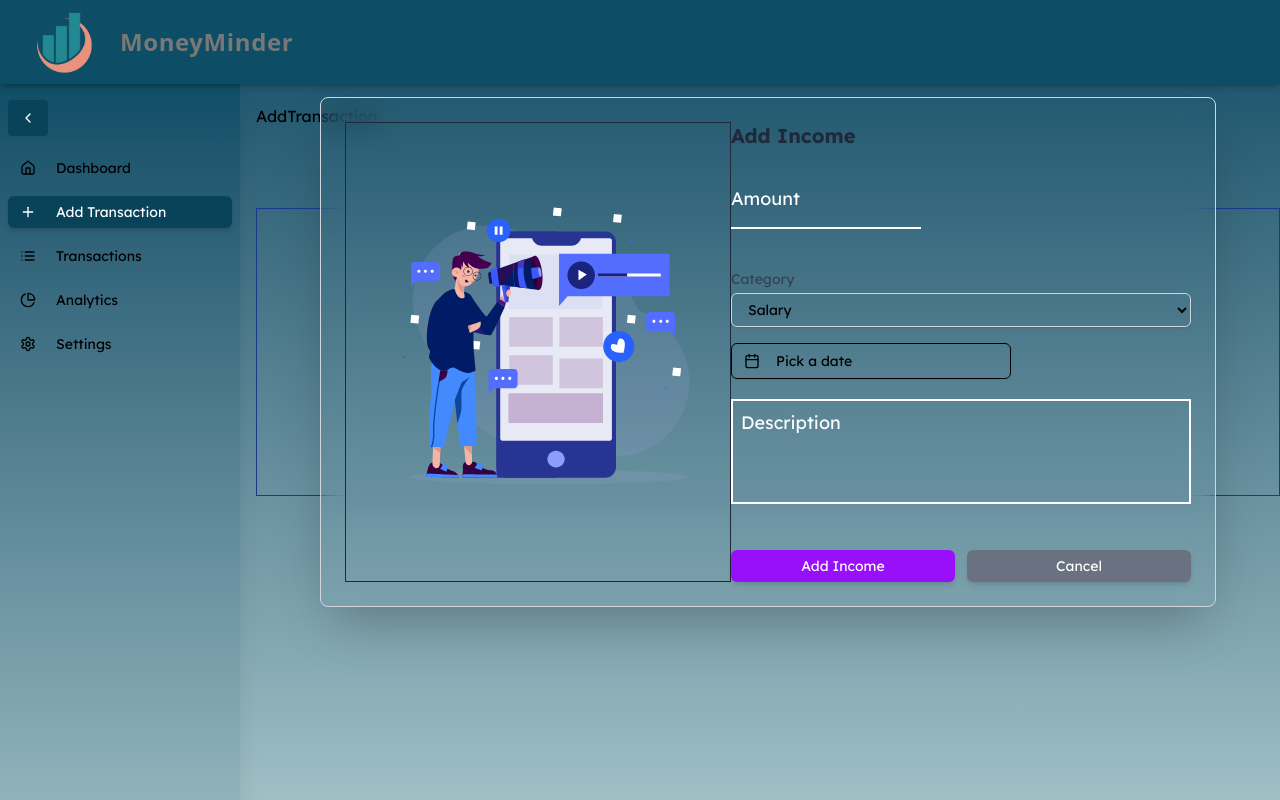
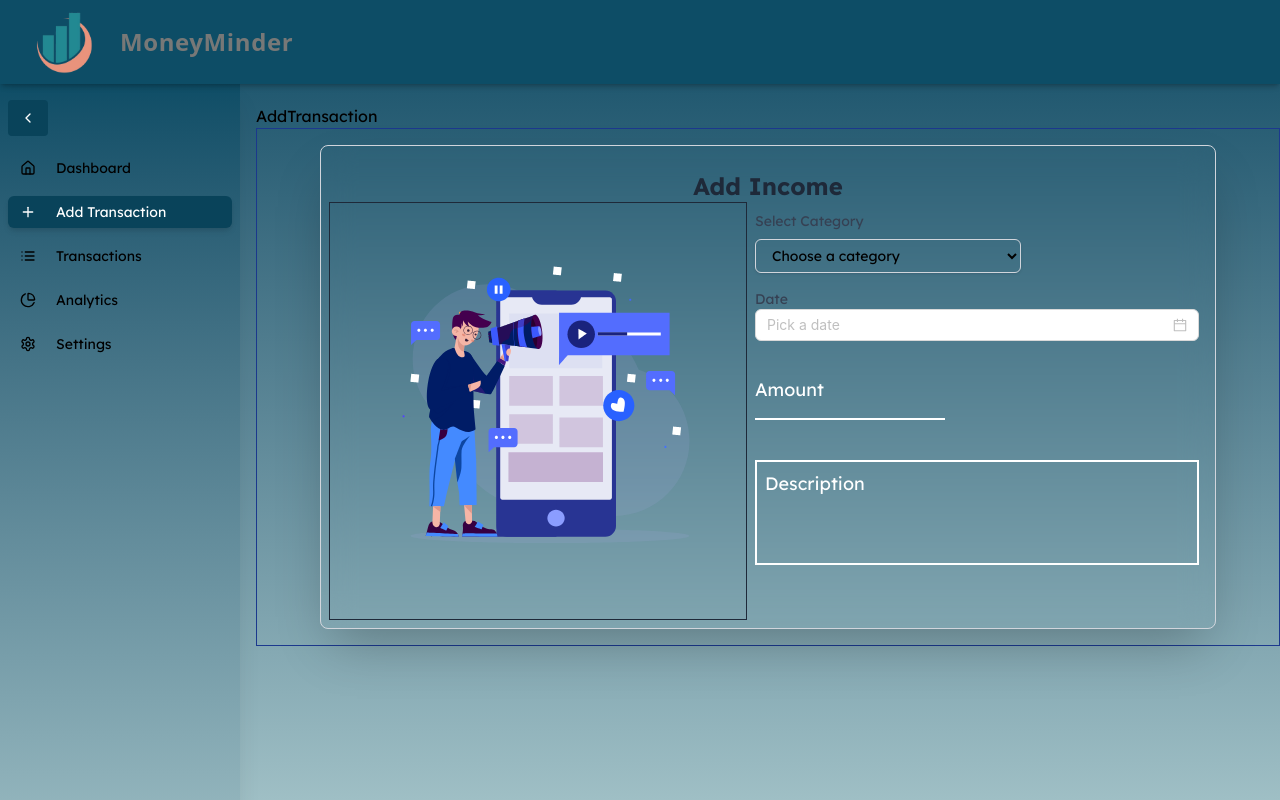
Before and after one commit to hshehriyaralam/MoneyMinder, a React (Vite) app: page /AddTransaction in a window 1280 px wide. Built offline with nearby package versions, Linux system fonts and the light colour scheme.

Commit message:
edit-income-form

```diff
--- a/package.json
+++ b/package.json
@@ -29,6 +29,7 @@
     "ogl": "^1.0.11",
     "postprocessing": "^6.37.1",
     "react": "^18.3.1",
+    "react-datepicker": "^8.2.1",
     "react-day-picker": "^8.10.1",
     "react-dom": "^18.3.1",
     "react-icons": "^5.5.0",
--- a/src/Components/comman/DatePicker.jsx
+++ b/src/Components/comman/DatePicker.jsx
@@ -1,41 +1,16 @@
-"use client";
+import React from "react";
+import { DatePicker } from "antd";
 
-import * as React from "react";
-import { format } from "date-fns";
-import { CalendarIcon } from "lucide-react";
+const CustomDatePicker = ({ selectedDate, setSelectedDate }) => {
+  return (
+    <DatePicker
+      value={selectedDate}
+      onChange={(date) => setSelectedDate(date)}
+      className="w-full"
+      format="DD/MM/YYYY" // Customize the date format
+      placeholder="Pick a date"
+    />
+  );
+};
 
-import { cn } from "@/lib/utils";
-import { Button } from "@/components/ui/button";
-import { Calendar } from "@/components/ui/calendar";
-import {
-  Popover,
-  PopoverContent,
-  PopoverTrigger,
-} from "@/components/ui/popover";
-
-export default function DatePickerDemo({ selectedDate, setSelectedDate }) {
-  return (
-    <Popover>
-      <PopoverTrigger asChild>
-        <Button
-          variant={"outline"}
-          className={cn(
-            "w-[280px] justify-start text-left font-normal",
-            !selectedDate && "text-muted-foreground"
-          )}
-        >
-          <CalendarIcon className="w-5 h-5 mr-2" />
-          {selectedDate ? format(selectedDate, "PPP") : <span>Pick a date</span>}
-        </Button>
-      </PopoverTrigger>
-      <PopoverContent className="w-auto p-0 bg-white shadow-md rounded-md">
-        <Calendar
-          mode="single"
-          selected={selectedDate}
-          onSelect={setSelectedDate}
-          initialFocus
-        />
-      </PopoverContent>
-    </Popover>
-  );
-}
+export default CustomDatePicker;
--- /dev/null
+++ b/src/Components/comman/Dropdown.jsx
@@ -0,0 +1,81 @@
+import React, { useState } from "react";
+
+const CategoryDropdown = () => {
+  const [selectedCategory, setSelectedCategory] = useState("");
+  const [customCategory, setCustomCategory] = useState("");
+  const [showCustomInput, setShowCustomInput] = useState(false);
+  const [categories, setCategories] = useState([
+    "Salary",
+    "Freelance",
+    "Investment",
+  ]);
+
+  const handleCategoryChange = (e) => {
+    const value = e.target.value;
+    if (value === "custom") {
+      setShowCustomInput(true); // Show custom input field
+      setSelectedCategory(""); // Reset selected category
+    } else {
+      setSelectedCategory(value);
+      setShowCustomInput(false); // Hide custom input field
+    }
+  };
+
+  const handleAddCustomCategory = () => {
+    if (customCategory.trim() !== "") {
+      setCategories([...categories, customCategory]); // Add custom category to the list
+      setSelectedCategory(customCategory); // Set the custom category as selected
+      setCustomCategory(""); // Clear the custom input field
+      setShowCustomInput(false); // Hide custom input field
+    }
+  };
+
+  return (
+    <div className="w-[60%] space-y-2">
+      {/* Dropdown Label */}
+      <label className="block text-sm font-medium text-gray-700">
+        Select Category
+      </label>
+
+      {/* Dropdown */}
+      <select
+        value={selectedCategory}
+        onChange={handleCategoryChange}
+        className="mt-1 block w-full px-3 py-1.5 border border-gray-300 rounded-md shadow-sm focus:outline-none focus:ring-2 focus:ring-purple-500 focus:border-transparent text-sm"
+      >
+        <option value="" disabled>
+          Choose a category
+        </option>
+        {/* Predefined Categories */}
+        {categories.map((category, index) => (
+          <option key={index} value={category}>
+            {category}
+          </option>
+        ))}
+        {/* Custom Category Option */}
+        <option value="custom">Add Custom Category</option>
+      </select>
+
+      {/* Custom Category Input */}
+      {showCustomInput && (
+        <div className="flex gap-2 mt-2">
+          <input
+            type="text"
+            placeholder="Enter custom category"
+            value={customCategory}
+            onChange={(e) => setCustomCategory(e.target.value)}
+            className="flex-1 px-3 py-1.5 border border-gray-300 rounded-md shadow-sm focus:outline-none focus:ring-2 focus:ring-purple-500 focus:border-transparent text-sm"
+          />
+          <button
+            onClick={handleAddCustomCategory}
+            className="px-3 py-1.5 bg-purple-600 text-white rounded-md shadow-sm hover:bg-purple-700 focus:outline-none focus:ring-2 focus:ring-purple-500 text-sm"
+          >
+            Add
+          </button>
+        </div>
+      )}
+    </div>
+  );
+};
+
+export default CategoryDropdown;
--- a/src/Components/layout/IncomeForm.jsx
+++ b/src/Components/layout/IncomeForm.jsx
@@ -1,14 +1,15 @@
 import React, { useState } from "react";
 import AnimatedAvatar from "@/Components/comman/AnimateAvtar";
 import Input from "../comman/InputVerse";
-import DatePickerDemo from "../comman/DatePicker";
+import CustomDatePicker from "../comman/DatePicker";
 import TextArea from "../comman/TextAreaVerse";
+import CategoryDropdown from "../comman/Dropdown";
 
 const IncomeForm = () => {
   const [amount, setAmount] = useState("");
   const [category, setCategory] = useState("salary");
   const [description, setDescription] = useState("");
-  const [date, setDate] = useState(null); // 🔹 Date state added
+  const [date, setDate] = useState(null); // State for selected date
 
   const handleSubmit = (e) => {
     e.preventDefault();
@@ -17,51 +18,51 @@ const IncomeForm = () => {
   };
 
   return (
-    <div className="h-72 flex mt-20 border border-blue-900 items-center justify-center bg-transparent p-4">
-      <div className="w-full max-w-4xl bg-transparent  border border-gray-300  backdrop-blur-lg rounded-lg shadow-2xl p-6 flex flex-col md:flex-row">
+    <div className="h-auto flex border border-blue-900 items-center justify-center bg-transparent p-4">
+      <div className="w-full max-w-4xl bg-transparent border border-gray-300 backdrop-blur-lg rounded-lg shadow-2xl p-2 flex flex-col">
+        {/* Centered Heading */}
+        <h2 className="text-2xl font-bold text-gray-800 text-center mt-4">Add Income</h2>
 
-        <div className="flex items-center  border border-gray-800  justify-center md:justify-start md:items-center">
+        <div className="flex flex-col md:flex-row items-center">
+          {/* Left Side - Animated Avatar */}
+          <div className="flex items-center justify-center border border-gray-800 p-4">
             <AnimatedAvatar />
           </div>
 
-        {/* Form Section */}
-        <form onSubmit={handleSubmit} className="flex-1 space-y-4">
-          <h2 className="text-xl font-bold text-gray-800 mb-4">Add Income</h2>
-
-          {/* Amount Input */}
-          <div>
-            <Input value={amount} onChange={(e) => setAmount(e.target.value)} label={"Amount"} />
-          </div>
-
+          {/* Right Side - Form Inputs */}
+          <form onSubmit={handleSubmit} className="flex-1 space-y-4 p-2">
             {/* Category Dropdown */}
             <div>
-            <label className="block text-sm font-medium text-gray-700">Category</label>
-            <select
-              value={category}
-              onChange={(e) => setCategory(e.target.value)}
-              className="mt-1 block w-full px-3 py-1.5 border border-gray-300 rounded-md shadow-sm focus:outline-none focus:ring-2 focus:ring-purple-500 focus:border-transparent text-sm"
-              required
-            >
-              <option value="salary">Salary</option>
-              <option value="freelance">Freelance</option>
-              <option value="investment">Investment</option>
-              <option value="other">Other</option>
-            </select>
+              <CategoryDropdown />
             </div>
 
             {/* Date Picker */}
             <div>
-            <DatePickerDemo selectedDate={date} setSelectedDate={setDate} />
+              <label className="block text-sm font-medium text-gray-700">Date</label>
+              <CustomDatePicker selectedDate={date} setSelectedDate={setDate} />
+            </div>
+
+            {/* Amount Input */}
+            <div>
+              <Input
+                value={amount}
+                onChange={(e) => setAmount(e.target.value)}
+                label={"Amount"}
+              />
             </div>
 
             {/* Description Textarea */}
             <div>
-            <TextArea value={description} onChange={(e) => setDescription(e.target.value)} label={"Description"} />
+              <TextArea
+                value={description}
+                onChange={(e) => setDescription(e.target.value)}
+                label={"Description"}
+              />
             </div>
 
             {/* Submit and Cancel Buttons */}
             <div className="flex gap-3">
-            <button
+              {/* <button
                 type="submit"
                 className="flex-1 px-3 py-1.5 bg-purple-600 text-white rounded-md shadow-md hover:bg-purple-700 focus:outline-none focus:ring-2 focus:ring-purple-500 text-sm"
               >
@@ -72,9 +73,10 @@ const IncomeForm = () => {
                 className="flex-1 px-3 py-1.5 bg-gray-500 text-white rounded-md shadow-md hover:bg-gray-600 focus:outline-none focus:ring-2 focus:ring-gray-500 text-sm"
               >
                 Cancel
-            </button>
+              </button> */}
             </div>
           </form>
+        </div>
       </div>
     </div>
   );
--- a/src/Pages/Dashboard.jsx
+++ b/src/Pages/Dashboard.jsx
@@ -2,6 +2,7 @@ import React from "react";
 import BalanceCard from "@/Components/transactions/BalnceCard";
 import IncomeCard from "@/Components/transactions/IncomeCard";
 import ExpenseCard from "@/Components/transactions/ExpenseCard";
+import CategoryDropdown from "@/Components/comman/Dropdown";
 
 
 
@@ -15,7 +16,6 @@ const Dashboard = () => {
         <ExpenseCard className="w-full sm:w-1/2 lg:w-1/3" />
       </div>
 
-
     </div>
   );
 };
```
Also changed, not shown: 1 other file (tests, documents, lock files or other folders). Lines whose indentation alone changed are shown as unchanged.
